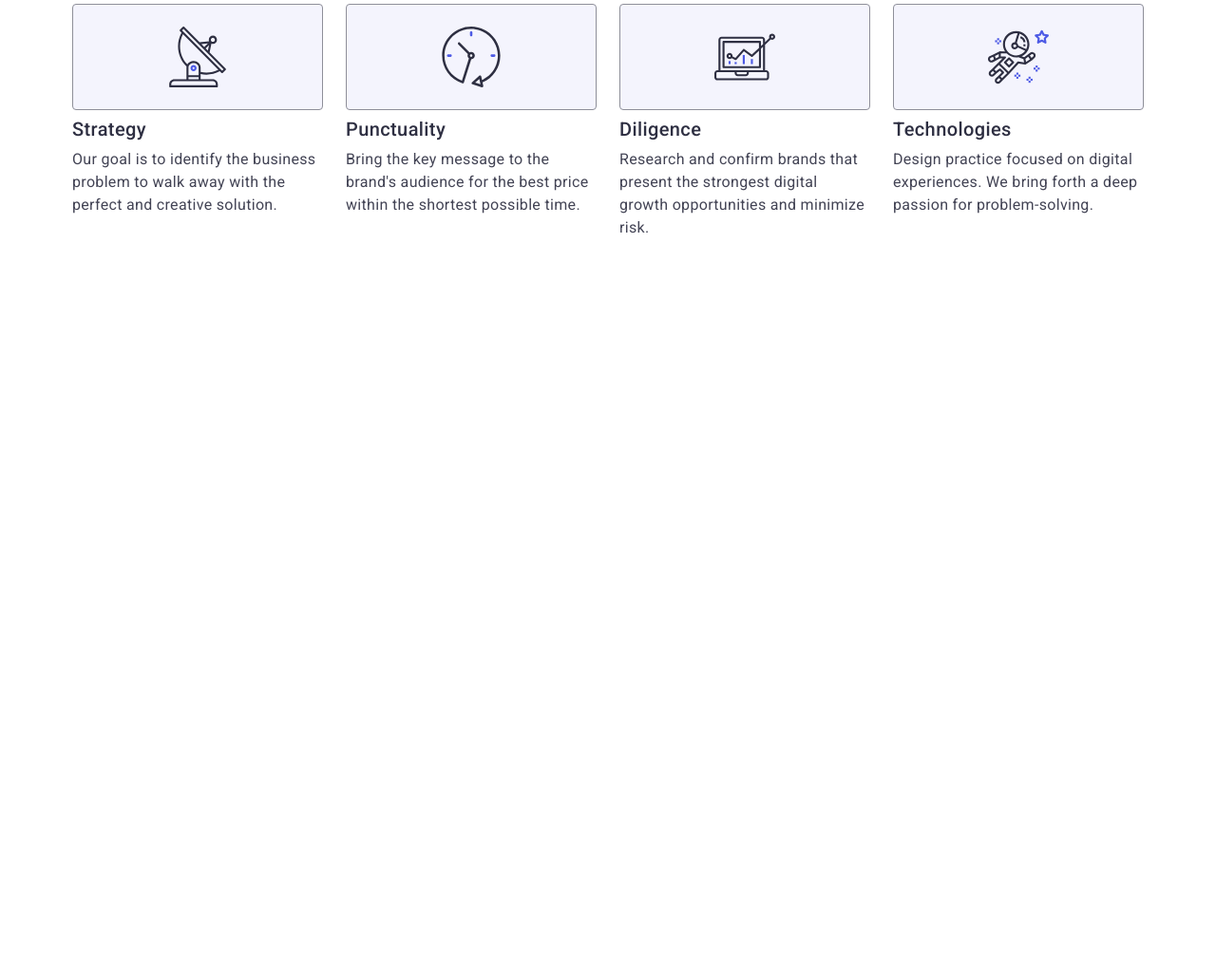
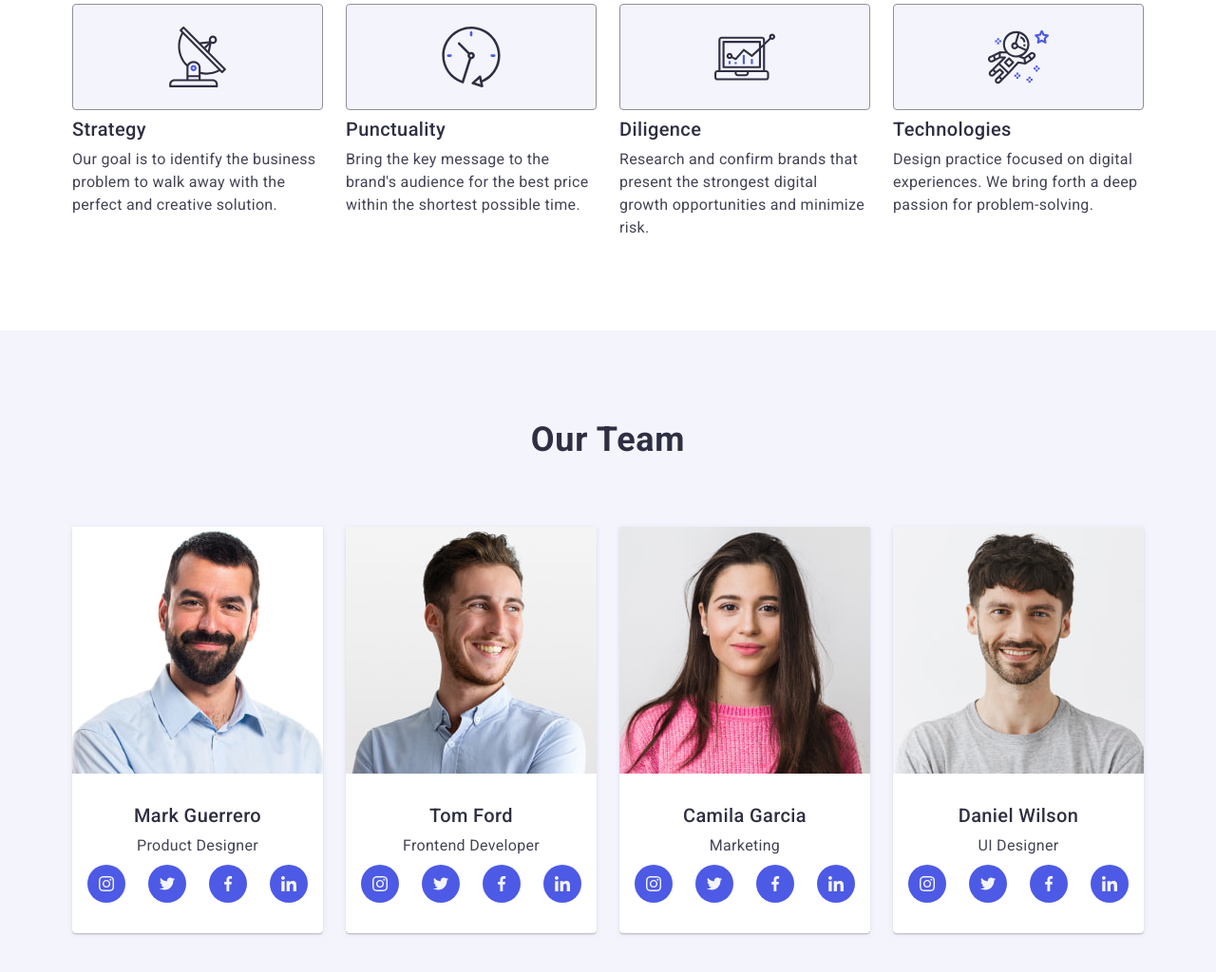
Before and after one commit to JINXKAT/goit-markup-hw-06, a plain HTML site: page index.html in a window 1280 px wide. Shown: the part 765-1789 px from the top of the page at 95% size. Before the commit the page ends 1113 px from the top, so only its background shows below. Drawn offline with nearby package versions, Linux system fonts and the light colour scheme; a script that the page names is missing.

Commit message:
add section 3

```diff
--- a/css/styles.css
+++ b/css/styles.css
@@ -547,3 +547,124 @@ img {
   }
 }
 /* ================ /SECTION 2 ================ */
+
+/* ================ SECTION 3 ================ */
+
+
+/* ================ /SECTION 3 ================ */
+.team {
+  background-color: #f4f4fd;
+  padding: 96px 0;
+}
+
+.team-title {
+  font-weight: 700;
+  font-size: 36px;
+  line-height: 1.1;
+  letter-spacing: 0.02em;
+  text-align: center;
+  color: #2e2f42;
+  margin-bottom: 72px;
+}
+
+.team-menu {
+  display: flex;
+  align-items: center;
+  justify-content: flex-start;
+  flex-direction: column;
+  row-gap: 72px;
+}
+
+.team-item {
+  display: flex;
+  align-items: center;
+  justify-content: center;
+  flex-direction: column;
+  gap: 32px;
+  border-radius: 0 0 4px 4px;
+  padding: 0px 0px 32px 0px;
+  width: 264px;
+  box-shadow: 0 2px 1px 0 rgba(46, 47, 66, 0.08), 0 1px 1px 0 rgba(46, 47, 66, 0.16), 0 1px 6px 0 rgba(46, 47, 66, 0.08);
+  background: #fff;
+}
+
+.team-name {
+  font-weight: 500;
+  font-size: 20px;
+  line-height: 1.2;
+  letter-spacing: 0.02em;
+  text-align: center;
+  color: #2e2f42;
+  margin-bottom: 8px;
+}
+
+.team-role {
+  font-weight: 400;
+  font-size: 16px;
+  line-height: 1.5;
+  letter-spacing: 0.02em;
+  text-align: center;
+  color: #434455;
+  margin-bottom: 8px;
+}
+
+.socials {
+    display: flex;
+    justify-content: center;
+    align-items: center;
+    flex-direction: row;
+    gap: 24px;
+}
+
+
+.socials-link{
+    display: flex;
+    justify-content: center;
+    align-items: center;
+    width: 40px;
+    height: 40px;
+    border-radius: 50%;
+    background-color: #4d5ae5;
+    line-height: 0;
+    transition: background-color 250ms cubic-bezier(0.4, 0, 0.2, 1);
+}
+
+.socials-icon {
+    fill: #f4f4fd;
+}
+
+.socials-link:hover,
+.socials-link:focus {
+    background-color: #404BBF;
+}
+
+@media screen and (min-width: 768px) {
+  .team-menu {
+    flex-direction: row;
+    justify-content: center;
+    flex-wrap: wrap;
+    row-gap: 64px;
+    column-gap: 24px;
+  }
+
+  .team-item {
+    background-color: #FFFFFF;
+    width: calc((100% - 24px) / 2);
+  }
+}
+
+@media screen and (min-width: 1158px) {
+  .team-menu {
+    column-gap: 24px;
+  }
+
+  .team-item {
+    background-color: #FFFFFF;
+    width: calc((100% - 72px) / 4);
+  }
+}
+
+/* ================ SECTION 4 ================ */
+
+
+/* ================ /SECTION 4 ================ */
--- a/index.html
+++ b/index.html
@@ -176,8 +176,8 @@
            </div>
         </section>
 
-        <!--Section 3-->
-        <!-- <section class="team">
+        <!-- Section 3-->
+        <section class="team">
             <div class="container">
                 <h2 class="section-title team-title">Our Team</h2>
                 <ul class="team-menu">
@@ -331,9 +331,9 @@
                     </li>
                 </ul>
             </div>
-        </section> -->
+        </section>
 
-        <!--Section 4-->
+         <!-- < -- Section 4 -->
         <!-- <section class="portfolio">
             <div class="container">
                 <h2 class="section-title portfolio-title">Our Portfolio</h2>
```
Also changed, not shown: css/styles-old.css (+7 -6 lines). Lines whose indentation alone changed are shown as unchanged.
